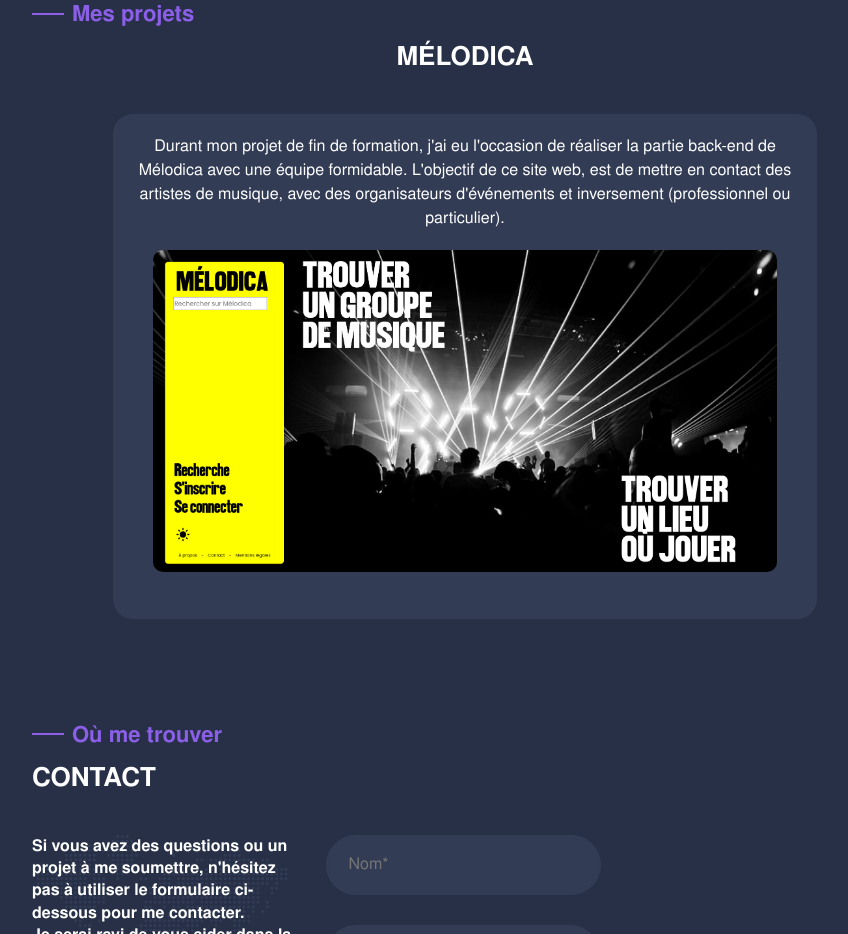
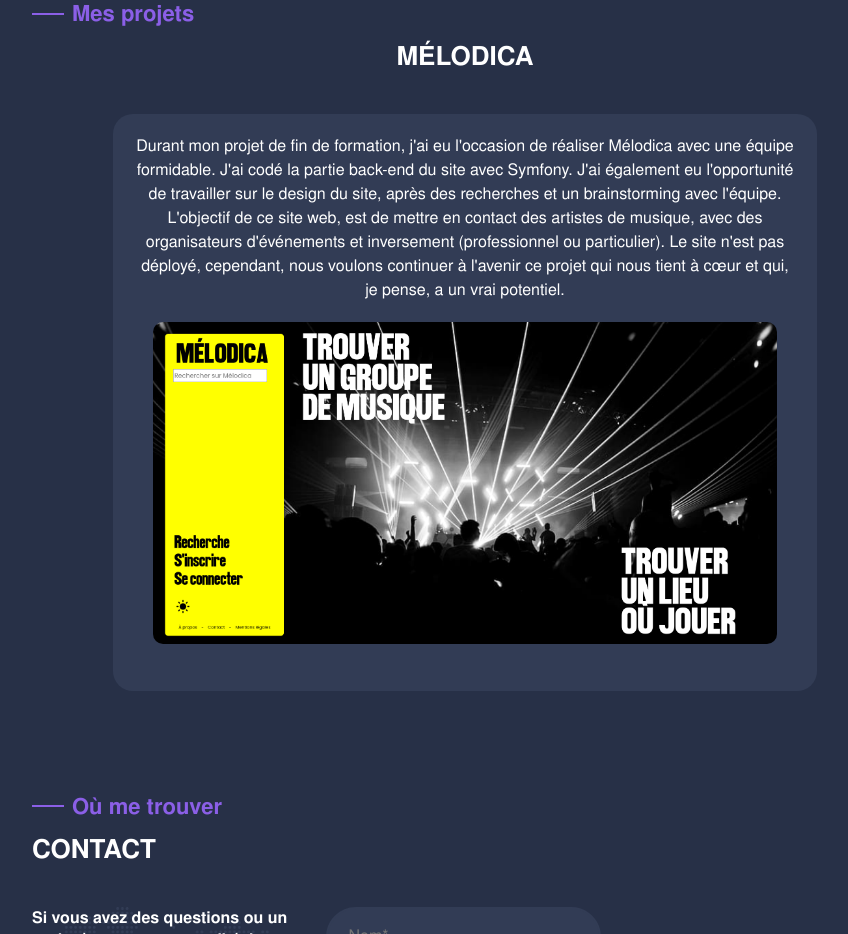
Before and after one commit to RomanBeldent/portfolio, a React (Vite) app: page / in a window 1280 px wide. Shown: the part 2120-3054 px from the top of the page, without its empty margins (175-1023 px from the left). Built offline with nearby package versions, Linux system fonts and the light colour scheme.

Commit message:
projects section finished, new version deployement

```diff
--- a/src/components/ProjectSection/ProjectSection.jsx
+++ b/src/components/ProjectSection/ProjectSection.jsx
@@ -20,7 +20,7 @@ const ProjectSection = () => {
                 <div className="projects-content">
                     <div className="project-solo">
                         <p>
-                        Durant mon projet de fin de formation, j'ai eu l'occasion de réaliser la partie back-end de Mélodica avec une équipe formidable. L'objectif de ce site web, est de mettre en contact des artistes de musique, avec des organisateurs d'événements et inversement (professionnel ou particulier).
+                            Durant mon projet de fin de formation, j'ai eu l'occasion de réaliser Mélodica avec une équipe formidable. J'ai codé la partie back-end du site avec Symfony. J'ai également eu l'opportunité de travailler sur le design du site, après des recherches et un brainstorming avec l'équipe. L'objectif de ce site web, est de mettre en contact des artistes de musique, avec des organisateurs d'événements et inversement (professionnel ou particulier). Le site n'est pas déployé, cependant, nous voulons continuer à l'avenir ce projet qui nous tient à cœur et qui, je pense, a un vrai potentiel.
                             <img style=
                                 {{
                                     padding: 20,
```
Lines whose indentation alone changed are shown as unchanged.
